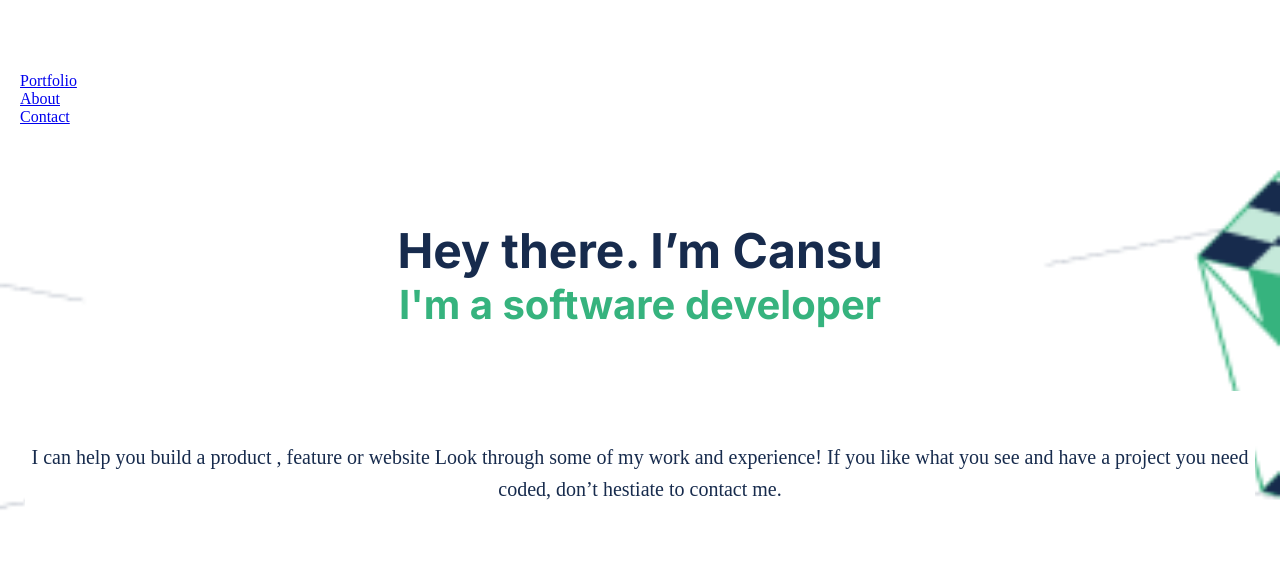
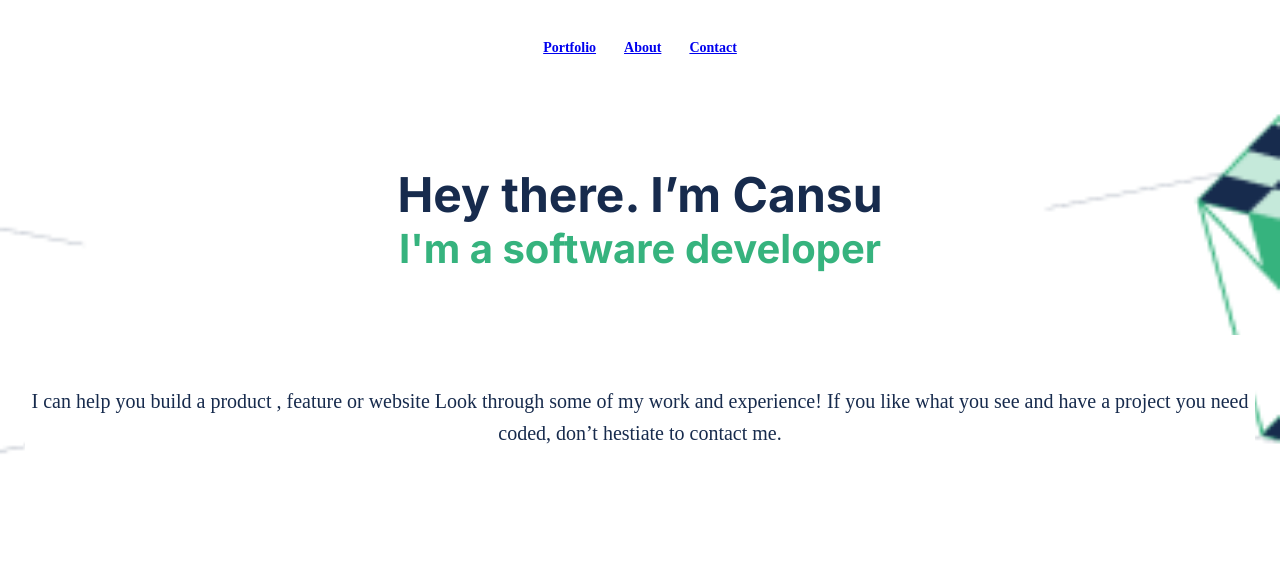
Before and after one commit to JansueT/Portfolio, a website: page index.html in a window 1280 px wide. Shown: the top 568 px of the page. Drawn offline with Linux system fonts and the light colour scheme.

Commit message:
modified style.css

```diff
--- a/style.css
+++ b/style.css
@@ -380,7 +380,7 @@ hr {
   margin-left: 30%;
 }
 
-.header-nav-desktop-version {
+.header_nav_desktop_version {
   display: flex;
   flex-direction: row;
   align-items: center;
@@ -390,7 +390,7 @@ hr {
   margin: 0;
 }
 
-.header-nav-desktop-version li {
+.header_nav_desktop_version li {
   list-style: none;
   padding: 0;
   margin: 1em;
```
